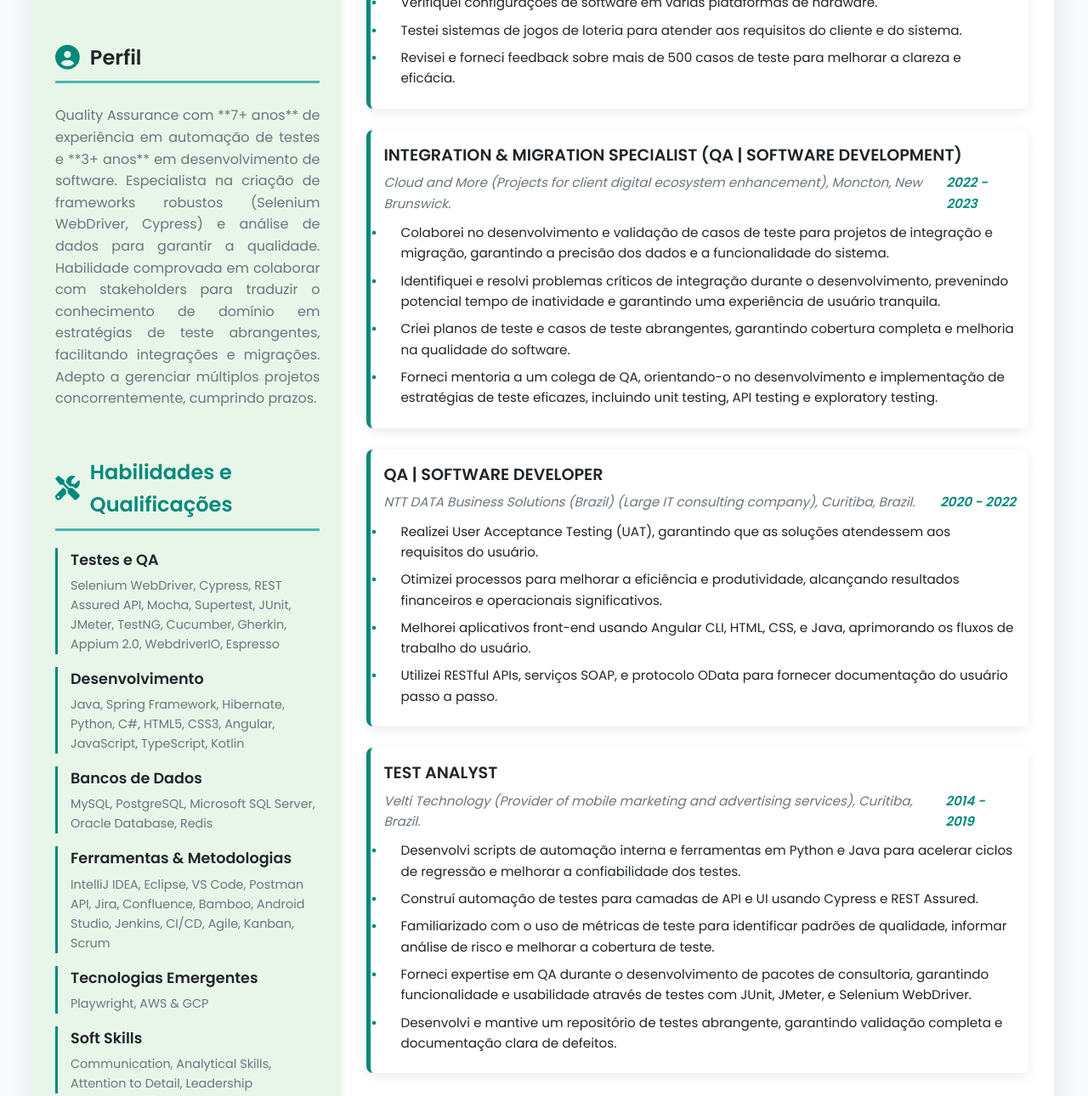
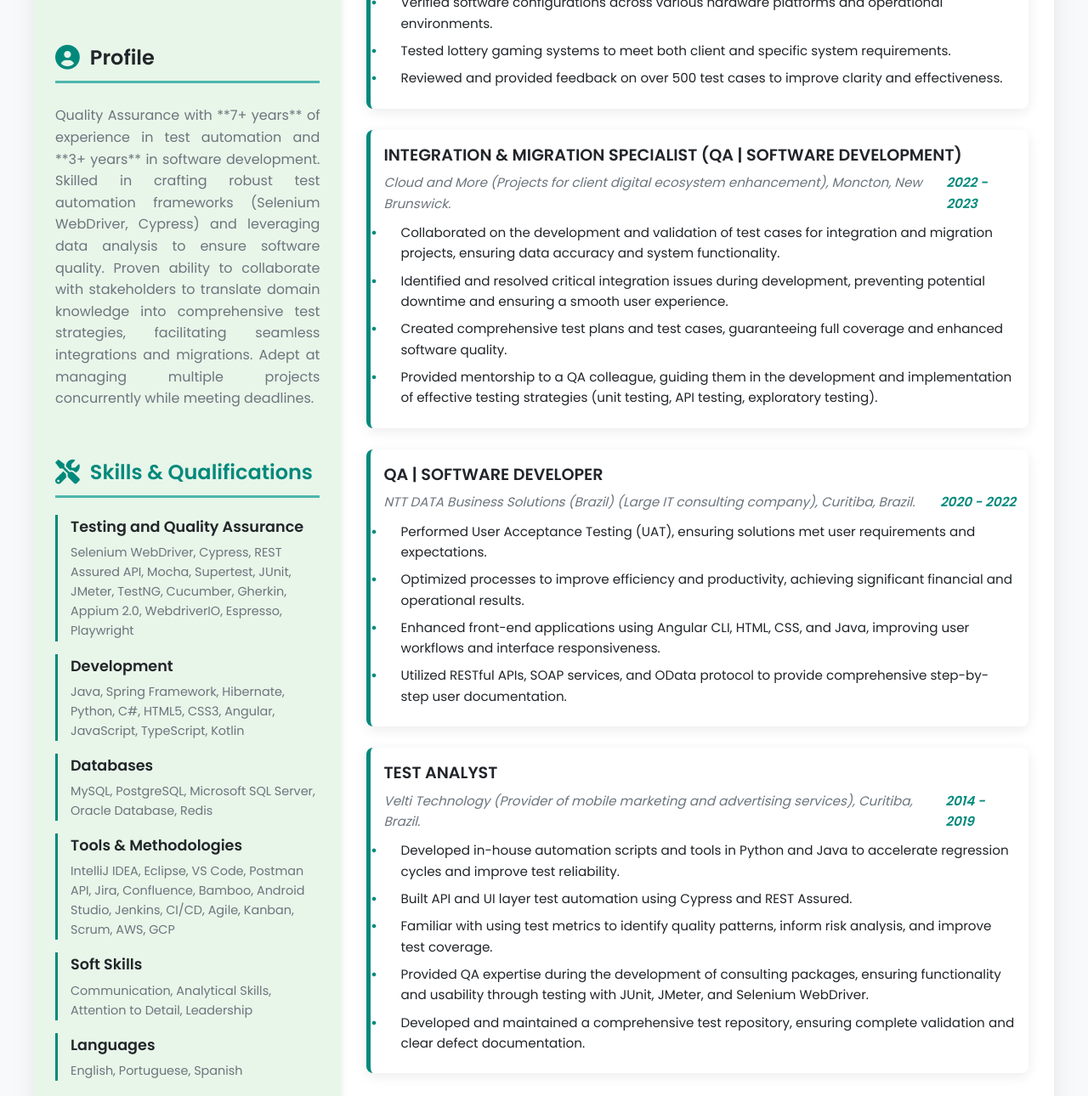
Before and after one commit to maiconfangbmm/portfolio, a plain HTML site: page index.html in a window 1280 px wide. Shown: the part 540-1830 px from the top of the page at 85% size. Drawn offline with Linux system fonts and the light colour scheme.

Commit message:
Update index.html

```diff
--- a/index.html
+++ b/index.html
@@ -1,9 +1,9 @@
 <!DOCTYPE html>
-<html lang="pt-BR">
+<html lang="en">
 <head>
     <meta charset="UTF-8">
     <meta name="viewport" content="width=device-width, initial-scale=1.0">
-    <title>Currículo de Maicon Fang - SDET</title>
+    <title>Maicon Fang - Software Development Engineer in Test (SDET) Resume</title>
 
     <link rel="stylesheet" href="https://fonts.googleapis.com/css2?family=Poppins:wght@300;400;600;700&display=swap">
     <link rel="stylesheet" href="styles.css">
@@ -14,14 +14,14 @@
         <div class="header-content">
             <h1>Maicon Fang</h1>
             <h2>Software Development Engineer in Test (SDET)</h2>
-            <p>Moncton, NB (Aberto a Trabalho Remoto)</p>
+            <p>Moncton, NB (Open to Remote Work)</p>
         </div>
     </header>
 
     <main class="resume-container">
         <section class="sidebar">
             <section class="contact-info section">
-                <h3><i class="fas fa-address-card icon"></i> Contato</h3>
+                <h3><i class="fas fa-address-card icon"></i> Contact</h3>
                 <ul>
                     <li><i class="fas fa-phone-alt icon"></i> (506) 232-4277</li>
                     <li><i class="fas fa-envelope icon"></i> maicon.fang@gmail.com</li>
@@ -32,56 +32,52 @@
             </section>
 
             <section class="profile section">
-                <h3><i class="fas fa-user-circle icon"></i> Perfil</h3>
-                <p>Quality Assurance com **7+ anos** de experiência em automação de testes e **3+ anos** em desenvolvimento de software. Especialista na criação de frameworks robustos (Selenium WebDriver, Cypress) e análise de dados para garantir a qualidade. Habilidade comprovada em colaborar com stakeholders para traduzir o conhecimento de domínio em estratégias de teste abrangentes, facilitando integrações e migrações. Adepto a gerenciar múltiplos projetos concorrentemente, cumprindo prazos.</p>
+                <h3><i class="fas fa-user-circle icon"></i> Profile</h3>
+                <p>Quality Assurance with **7+ years** of experience in test automation and **3+ years** in software development. Skilled in crafting robust test automation frameworks (Selenium WebDriver, Cypress) and leveraging data analysis to ensure software quality. Proven ability to collaborate with stakeholders to translate domain knowledge into comprehensive test strategies, facilitating seamless integrations and migrations. Adept at managing multiple projects concurrently while meeting deadlines.</p>
             </section>
 
             <section class="skills section">
-                <h3><i class="fas fa-tools icon"></i> Habilidades e Qualificações</h3>
+                <h3><i class="fas fa-tools icon"></i> Skills & Qualifications</h3>
                 <div class="skill-group">
-                    <h4>Testes e QA</h4>
-                    <p>Selenium WebDriver, Cypress, REST Assured API, Mocha, Supertest, JUnit, JMeter, TestNG, Cucumber, Gherkin, Appium 2.0, WebdriverIO, Espresso</p>
+                    <h4>Testing and Quality Assurance</h4>
+                    <p>Selenium WebDriver, Cypress, REST Assured API, Mocha, Supertest, JUnit, JMeter, TestNG, Cucumber, Gherkin, Appium 2.0, WebdriverIO, Espresso, Playwright</p>
                 </div>
                 <div class="skill-group">
-                    <h4>Desenvolvimento</h4>
+                    <h4>Development</h4>
                     <p>Java, Spring Framework, Hibernate, Python, C#, HTML5, CSS3, Angular, JavaScript, TypeScript, Kotlin</p>
                 </div>
                 <div class="skill-group">
-                    <h4>Bancos de Dados</h4>
+                    <h4>Databases</h4>
                     <p>MySQL, PostgreSQL, Microsoft SQL Server, Oracle Database, Redis</p>
                 </div>
                 <div class="skill-group">
-                    <h4>Ferramentas & Metodologias</h4>
-                    <p>IntelliJ IDEA, Eclipse, VS Code, Postman API, Jira, Confluence, Bamboo, Android Studio, Jenkins, CI/CD, Agile, Kanban, Scrum</p>
-                </div>
-                <div class="skill-group">
-                    <h4>Tecnologias Emergentes</h4>
-                    <p>Playwright, AWS & GCP</p>
+                    <h4>Tools & Methodologies</h4>
+                    <p>IntelliJ IDEA, Eclipse, VS Code, Postman API, Jira, Confluence, Bamboo, Android Studio, Jenkins, CI/CD, Agile, Kanban, Scrum, AWS, GCP</p>
                 </div>
                 <div class="skill-group">
                     <h4>Soft Skills</h4>
                     <p>Communication, Analytical Skills, Attention to Detail, Leadership</p>
                 </div>
                 <div class="skill-group">
-                    <h4>Idiomas</h4>
-                    <p>Inglês, Português, Espanhol</p>
+                    <h4>Languages</h4>
+                    <p>English, Portuguese, Spanish</p>
                 </div>
             </section>
         </section>
 
         <section class="content-area">
             <section class="experience section">
-                <h3><i class="fas fa-briefcase icon"></i> Experiência Profissional</h3>
+                <h3><i class="fas fa-briefcase icon"></i> Professional Experience</h3>
 
                 <div class="job-entry">
                     <h4>QA TESTER</h4>
-                    <p class="company">BMM Testlabs, Dieppe, New Brunswick. <span class="dates">2025 - Atual</span></p>
+                    <p class="company">BMM Testlabs, Dieppe, New Brunswick. <span class="dates">2025 - Present</span></p>
                     <ul>
-                        <li>Trabalhei em estreita colaboração com equipes para garantir o alinhamento com os padrões jurisdicionais.</li>
-                        <li>Conduzi testes de funcionalidade, usabilidade e regressão para produtos de jogos.</li>
-                        <li>Verifiquei configurações de software em várias plataformas de hardware.</li>
-                        <li>Testei sistemas de jogos de loteria para atender aos requisitos do cliente e do sistema.</li>
-                        <li>Revisei e forneci feedback sobre mais de 500 casos de teste para melhorar a clareza e eficácia.</li>
+                        <li>Worked closely with internal and client teams to ensure alignment with jurisdictional standards and project requirements.</li>
+                        <li>Conducted thorough functional, usability, and regression testing for gaming products.</li>
+                        <li>Verified software configurations across various hardware platforms and operational environments.</li>
+                        <li>Tested lottery gaming systems to meet both client and specific system requirements.</li>
+                        <li>Reviewed and provided feedback on over 500 test cases to improve clarity and effectiveness.</li>
                     </ul>
                 </div>
 
@@ -89,10 +85,10 @@
                     <h4>INTEGRATION & MIGRATION SPECIALIST (QA | SOFTWARE DEVELOPMENT)</h4>
                     <p class="company">Cloud and More (Projects for client digital ecosystem enhancement), Moncton, New Brunswick. <span class="dates">2022 - 2023</span></p>
                     <ul>
-                        <li>Colaborei no desenvolvimento e validação de casos de teste para projetos de integração e migração, garantindo a precisão dos dados e a funcionalidade do sistema.</li>
-                        <li>Identifiquei e resolvi problemas críticos de integração durante o desenvolvimento, prevenindo potencial tempo de inatividade e garantindo uma experiência de usuário tranquila.</li>
-                        <li>Criei planos de teste e casos de teste abrangentes, garantindo cobertura completa e melhoria na qualidade do software.</li>
-                        <li>Forneci mentoria a um colega de QA, orientando-o no desenvolvimento e implementação de estratégias de teste eficazes, incluindo unit testing, API testing e exploratory testing.</li>
+                        <li>Collaborated on the development and validation of test cases for integration and migration projects, ensuring data accuracy and system functionality.</li>
+                        <li>Identified and resolved critical integration issues during development, preventing potential downtime and ensuring a smooth user experience.</li>
+                        <li>Created comprehensive test plans and test cases, guaranteeing full coverage and enhanced software quality.</li>
+                        <li>Provided mentorship to a QA colleague, guiding them in the development and implementation of effective testing strategies (unit testing, API testing, exploratory testing).</li>
                     </ul>
                 </div>
 
@@ -100,10 +96,10 @@
                     <h4>QA | SOFTWARE DEVELOPER</h4>
                     <p class="company">NTT DATA Business Solutions (Brazil) (Large IT consulting company), Curitiba, Brazil. <span class="dates">2020 - 2022</span></p>
                     <ul>
-                        <li>Realizei User Acceptance Testing (UAT), garantindo que as soluções atendessem aos requisitos do usuário.</li>
-                        <li>Otimizei processos para melhorar a eficiência e produtividade, alcançando resultados financeiros e operacionais significativos.</li>
-                        <li>Melhorei aplicativos front-end usando Angular CLI, HTML, CSS, e Java, aprimorando os fluxos de trabalho do usuário.</li>
-                        <li>Utilizei RESTful APIs, serviços SOAP, e protocolo OData para fornecer documentação do usuário passo a passo.</li>
+                        <li>Performed User Acceptance Testing (UAT), ensuring solutions met user requirements and expectations.</li>
+                        <li>Optimized processes to improve efficiency and productivity, achieving significant financial and operational results.</li>
+                        <li>Enhanced front-end applications using Angular CLI, HTML, CSS, and Java, improving user workflows and interface responsiveness.</li>
+                        <li>Utilized RESTful APIs, SOAP services, and OData protocol to provide comprehensive step-by-step user documentation.</li>
                     </ul>
                 </div>
 
@@ -111,37 +107,37 @@
                     <h4>TEST ANALYST</h4>
                     <p class="company">Velti Technology (Provider of mobile marketing and advertising services), Curitiba, Brazil. <span class="dates">2014 - 2019</span></p>
                     <ul>
-                        <li>Desenvolvi scripts de automação interna e ferramentas em Python e Java para acelerar ciclos de regressão e melhorar a confiabilidade dos testes.</li>
-                        <li>Construí automação de testes para camadas de API e UI usando Cypress e REST Assured.</li>
-                        <li>Familiarizado com o uso de métricas de teste para identificar padrões de qualidade, informar análise de risco e melhorar a cobertura de teste.</li>
-                        <li>Forneci expertise em QA durante o desenvolvimento de pacotes de consultoria, garantindo funcionalidade e usabilidade através de testes com JUnit, JMeter, e Selenium WebDriver.</li>
-                        <li>Desenvolvi e mantive um repositório de testes abrangente, garantindo validação completa e documentação clara de defeitos.</li>
+                        <li>Developed in-house automation scripts and tools in Python and Java to accelerate regression cycles and improve test reliability.</li>
+                        <li>Built API and UI layer test automation using Cypress and REST Assured.</li>
+                        <li>Familiar with using test metrics to identify quality patterns, inform risk analysis, and improve test coverage.</li>
+                        <li>Provided QA expertise during the development of consulting packages, ensuring functionality and usability through testing with JUnit, JMeter, and Selenium WebDriver.</li>
+                        <li>Developed and maintained a comprehensive test repository, ensuring complete validation and clear defect documentation.</li>
                     </ul>
                 </div>
             </section>
 
             <section class="projects section">
-                <h3><i class="fas fa-laptop-code icon"></i> Projetos e Outros</h3>
+                <h3><i class="fas fa-laptop-code icon"></i> Projects and Others</h3>
 
                 <div class="project-entry">
                     <h4>Task Manager Plus UI</h4>
-                    <p class="description">Sistema de gerenciamento de tarefas baseado na web desenvolvido usando Angular, TypeScript, e integrado com APIs (não implementado devido a custos).</p>
-                    <p class="link"><i class="fab fa-github icon"></i> <a href="https://github.com/maiconfang/taskmanagerplus-ui" target="_blank">Explorar no GitHub</a></p>
+                    <p class="description">A web-based task management system developed using Angular, TypeScript, and integrated with APIs (not currently deployed due to costs).</p>
+                    <p class="link"><i class="fab fa-github icon"></i> <a href="https://github.com/maiconfang/taskmanagerplus-ui" target="_blank">Explore on GitHub</a></p>
                 </div>
 
                 <div class="project-entry">
-                    <h4>Canal do YouTube: Maicon Fang IT and Quality Assurance</h4>
-                    <p class="description">Compartilhando conhecimento em automação de testes e desenvolvimento de software.</p>
+                    <h4>YouTube Channel: Maicon Fang IT and Quality Assurance</h4>
+                    <p class="description">Sharing knowledge on test automation and software development.</p>
                     <ul>
-                        <li>Vídeos tutoriais sobre Selenium WebDriver, Cypress, Java, TestNG, BDD com Cucumber, e mais.</li>
-                        <li>Guias passo a passo sobre construção de scripts de teste automatizados e integração de frameworks.</li>
-                        <li>Tem como objetivo ajudar profissionais de QA e desenvolvedores a aprimorarem suas habilidades de automação de testes.</li>
+                        <li>Video tutorials on topics such as Selenium WebDriver, Cypress, Java, TestNG, BDD with Cucumber, and more, demonstrating real-world applications in test automation.</li>
+                        <li>Step-by-step guides on building automated test scripts, exploring various element location strategies, and integrating testing frameworks.</li>
+                        <li>Aimed at helping QA professionals and developers enhance their test automation skills.</li>
                     </ul>
                 </div>
             </section>
 
             <section class="education section">
-                <h3><i class="fas fa-graduation-cap icon"></i> Formação Acadêmica</h3>
+                <h3><i class="fas fa-graduation-cap icon"></i> Education</h3>
 
                 <div class="education-entry">
                     <h4>Professional Master's Degree in Software Engineering</h4>
@@ -157,7 +153,7 @@
     </main>
 
     <footer class="footer">
-        <p>&copy; 2025 Maicon Fang. Desenvolvido com HTML & CSS.</p>
+        <p>&copy; 2025 Maicon Fang. Developed with HTML & CSS.</p>
     </footer>
 </body>
 </html>
```
